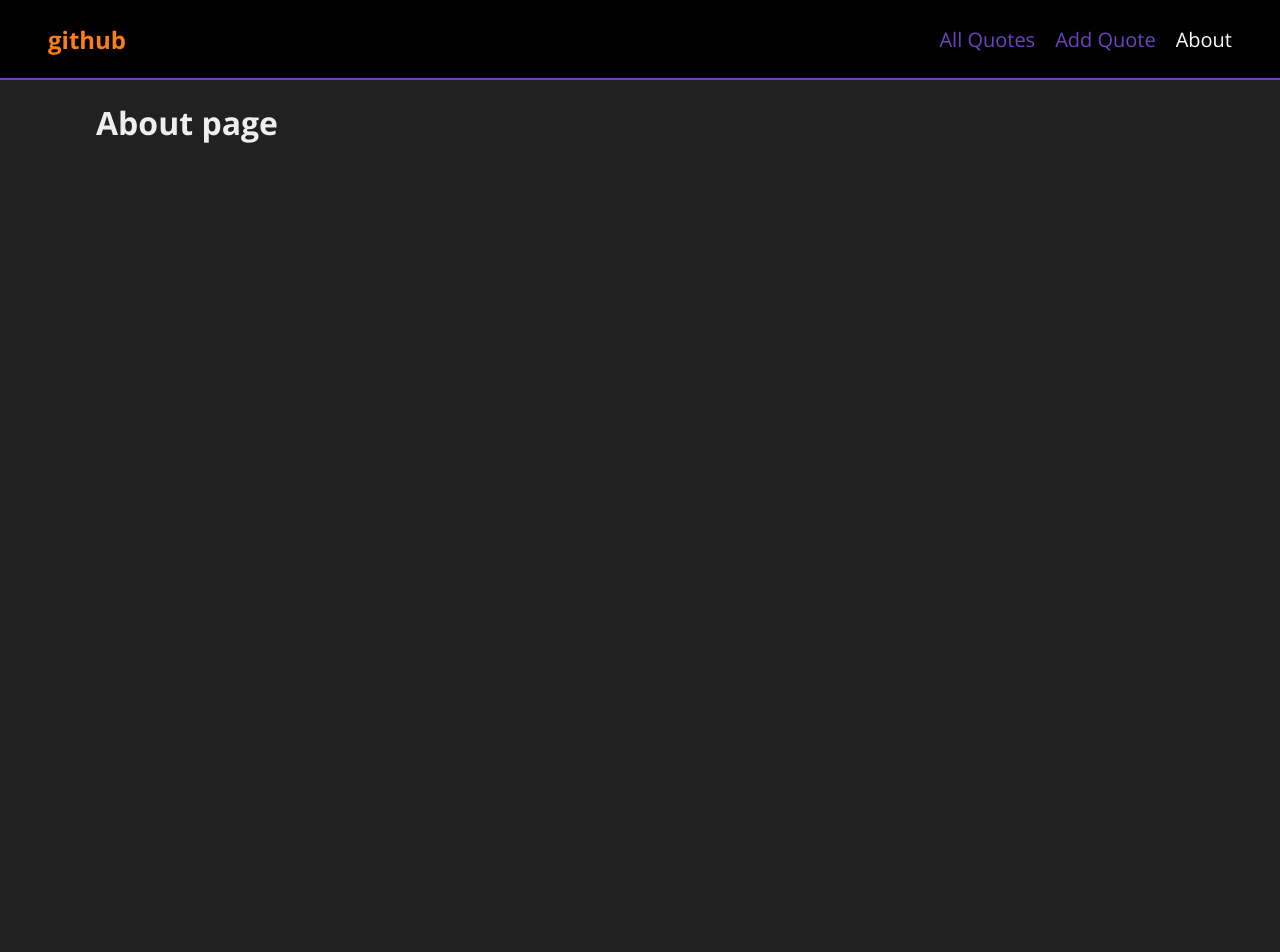
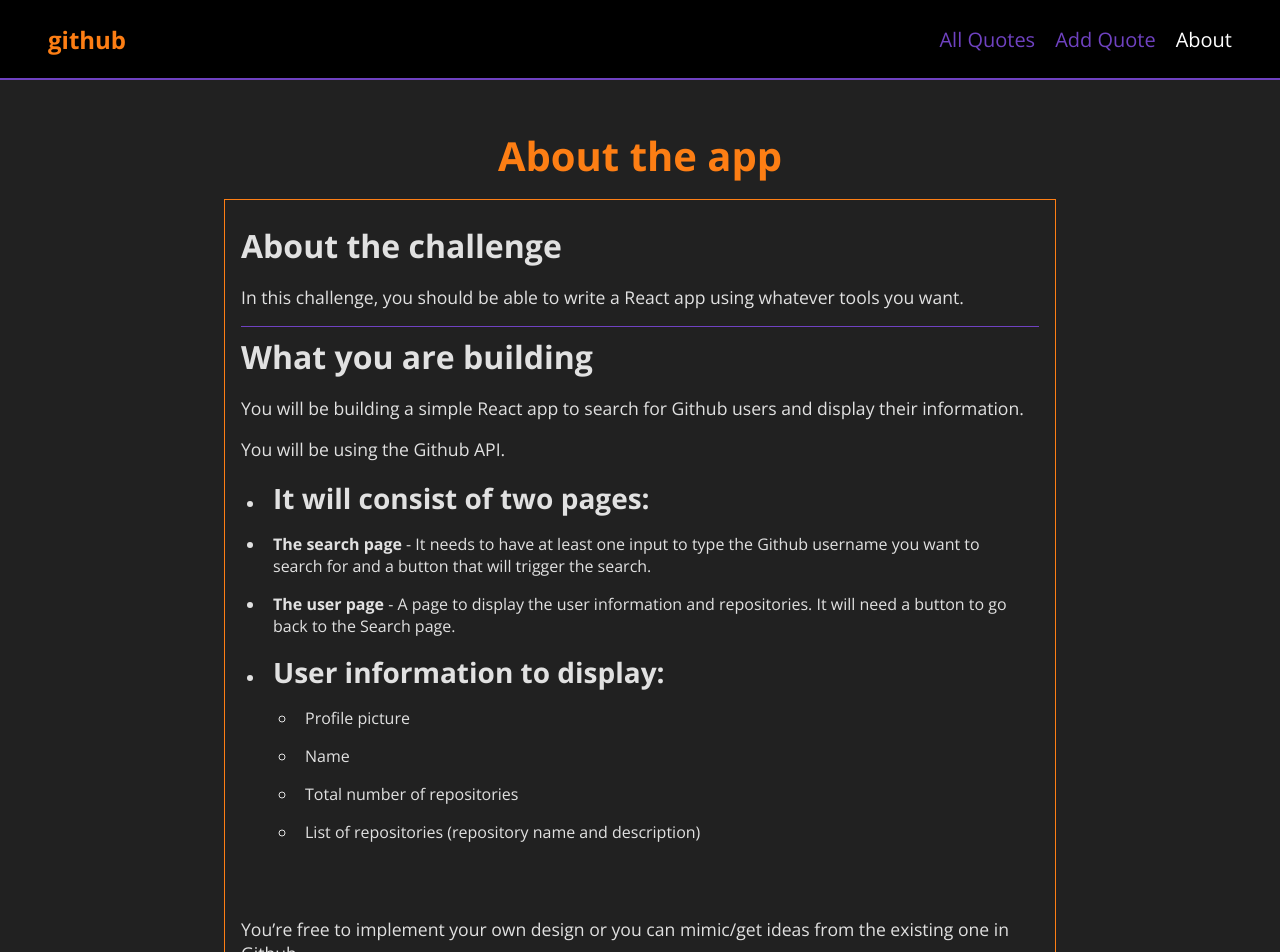
Before and after one commit to lucho20pt/fe-assignment-githubapi-lucho20pt, a React (Create React App) app: page /about in a window 1280 px wide. Shown: the top 952 px of the page. Before the commit the page ends 800 px from the top, so only its background shows below. Built offline with nearby package versions, Linux system fonts and the light colour scheme.

Commit message:
upd: pages - home, about | upd: components - Header, NotFound | upd: styles

```diff
--- a/src/components/layout/Header.js
+++ b/src/components/layout/Header.js
@@ -3,7 +3,7 @@ import { Link, NavLink } from 'react-router-dom'
 
 const Header = () => {
   return (
-    <div className={classes.header}>
+    <header className={classes.header}>
       <div className={classes.logo}>
         <Link to="/">github</Link>
       </div>
@@ -35,7 +35,7 @@ const Header = () => {
           </li>
         </ul>
       </nav>
-    </div>
+    </header>
   )
 }
 
--- a/src/pages/About.js
+++ b/src/pages/About.js
@@ -1,11 +1,107 @@
-import React from "react";
+import React from 'react'
+import { Link } from 'react-router-dom'
+import classes from 'styles/pages/About.module.scss'
 
 const About = () => {
   return (
-    <div className="container">
-      <h1>About page</h1>
-    </div>
-  );
-};
+    <section className="container">
+      <h1 className="title text-center">About the app</h1>
+      <article className={classes.about}>
+        <h2>About the challenge</h2>
+        <p>
+          In this challenge, you should be able to write a React app using
+          whatever tools you want.
+        </p>
 
-export default About;
+        <hr />
+
+        <h2>What you are building</h2>
+        <p>
+          You will be building a simple React app to search for Github users and
+          display their information.
+        </p>
+        <p>You will be using the Github API.</p>
+
+        <ul>
+          <li>
+            <h3>It will consist of two pages:</h3>
+          </li>
+          <li>
+            <strong>The search page</strong> - It needs to have at least one
+            input to type the Github username you want to search for and a
+            button that will trigger the search.
+          </li>
+          <li>
+            <strong>The user page</strong> - A page to display the user
+            information and repositories. It will need a button to go back to
+            the Search page.
+          </li>
+          <li>
+            <h3>User information to display:</h3>
+            <ul>
+              <li>Profile picture</li>
+              <li>Name</li>
+              <li>Total number of repositories</li>
+              <li>List of repositories (repository name and description)</li>
+            </ul>
+          </li>
+        </ul>
+        <p>
+          You’re free to implement your own design or you can mimic/get ideas
+          from the existing one in Github.
+        </p>
+
+        <hr />
+
+        <h2>What we will look at</h2>
+        <ul>
+          <li>How do you work with HTML, CSS, JS, and React</li>
+          <li>How you structure your codebase and how well it reads</li>
+          <li>How well it works</li>
+        </ul>
+
+        <hr />
+
+        <h2>
+          <u>What you can’t use</u>
+        </h2>
+        <p>
+          A UI library with stylized components/classes ready to use like
+          Bootstrap, Material UI, Tailwind, ChakraUI, etc. You can still use
+          libraries like styled-components or use SASS to create your styles; we
+          just want to see how you'll structure your CSS code to achieve
+          something (however simple).
+        </p>
+
+        <hr />
+
+        <h2>How long it should take</h2>
+        <p>
+          As little as possible (we estimate a few days part-time). But be aware
+          that the deadline for this coding challenge is 7 days. If you need
+          some extra time, don't hesitate to contact us.
+        </p>
+
+        <hr />
+
+        <h2>What it must have</h2>
+        <ul>
+          <li>
+            A well-explained Readme on how to start the project, a description,
+            and any decisions you made that may be relevant
+          </li>
+          <li>Tests</li>
+          <li>A public repository on Github or other similar platforms</li>
+        </ul>
+      </article>
+
+      <p className="centered">
+        <Link className="btn" to="/">
+          Return to Home
+        </Link>
+      </p>
+    </section>
+  )
+}
+
+export default About
--- a/src/pages/Home.js
+++ b/src/pages/Home.js
@@ -1,11 +1,23 @@
-import React from "react";
+import React from 'react'
+import { Link } from 'react-router-dom'
 
 const Home = () => {
   return (
-    <div className="container">
-      <h1>Wellcome Home</h1>
-    </div>
-  );
-};
+    <section className="container">
+      <h1 className="title text-center">Wellcome Home</h1>
+      <div className="centered">
+        <p>
+          This is the coding challenge for the front-end development. <br /> To
+          read more about the app
+        </p>
+        <p>
+          <Link className="btn btn-small" to="/about">
+            click here
+          </Link>
+        </p>
+      </div>
+    </section>
+  )
+}
 
-export default Home;
+export default Home
--- a/src/styles/_custom.scss
+++ b/src/styles/_custom.scss
@@ -13,7 +13,7 @@ $cyan: #0dcaf0;
 $black: #000000;
 $white: #ffffff;
 $dark: #212121;
-$light: #eeeeee;
+$light: #e1e1e1;
 
 $primary: $blue;
 $secondary: $orange;
--- a/src/styles/globals.scss
+++ b/src/styles/globals.scss
@@ -7,6 +7,13 @@
 }
 ul,li,dl,dt,dd{
   margin: 0; padding: 0; list-style: none;
+}
+
+a{
+  color: $orange;
+  &:hover{
+    color: $yellow;
+  }
 }
 
 html, body{
@@ -20,17 +27,27 @@ html, body{
   font-family: 'Open Sans', sans-serif;
 }
 
+h1{ font-size: 2.5rem; margin: 1rem 0;}
+h2{ font-size: 2rem; margin: .5rem 0;}
+h3{ font-size: 1.75rem;}
+h4{ font-size: 1.5rem;}
+h5{ font-size: 1.25rem;}
+h6{ font-size: 1.1rem;}
+p{ font-size: 1.1rem;}
+
 body {
   height: auto;
 }
 
 .container{
   display: block;
-  padding: 0 3rem;
+  padding: 1rem 2rem;
+  margin: 0 auto;
+  max-width: 960px;
 }
 
 .centered {
-  margin: 3rem auto;
+  margin: 2rem auto;
   text-align: center;
   display: flex;
   justify-content: center;
@@ -43,6 +60,14 @@ body {
   &-block{
     display: block;
   }
+}
+
+.title{
+  color: $orange;
+}
+
+.subtitle{
+  color: $orange;
 }
 
 .text{
--- /dev/null
+++ b/src/styles/pages/About.module.scss
@@ -0,0 +1,29 @@
+@import "styles/custom.scss";
+.about{
+    border: 1px solid $orange;
+    padding: 1rem;
+
+    ul, li{
+        margin: .5rem; padding: .5rem;
+        margin-top: 0; padding-top: 0;
+        list-style: disc;
+        & h2, h3, h4 {
+            margin: 0; padding: 0;
+        }
+    }
+
+    li{
+        ul{
+            margin-top: .5rem; padding-top: .5rem;
+            li{
+                list-style: circle;
+            }
+        }
+    }
+
+    hr{
+        height: 1px;
+        background-color: $purple;
+        border: none;
+    }
+}
```
Also changed, not shown: src/components/layout/NotFound.js (+8 -6 lines).
